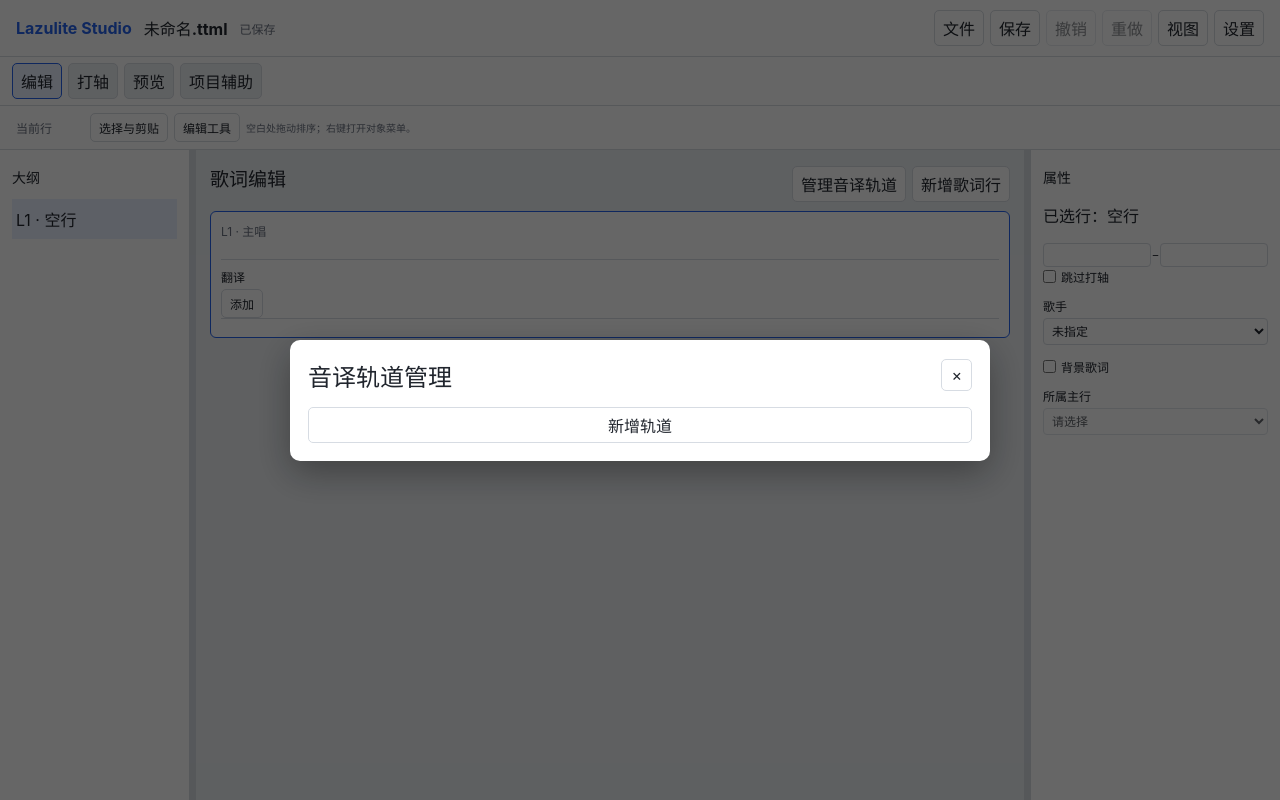
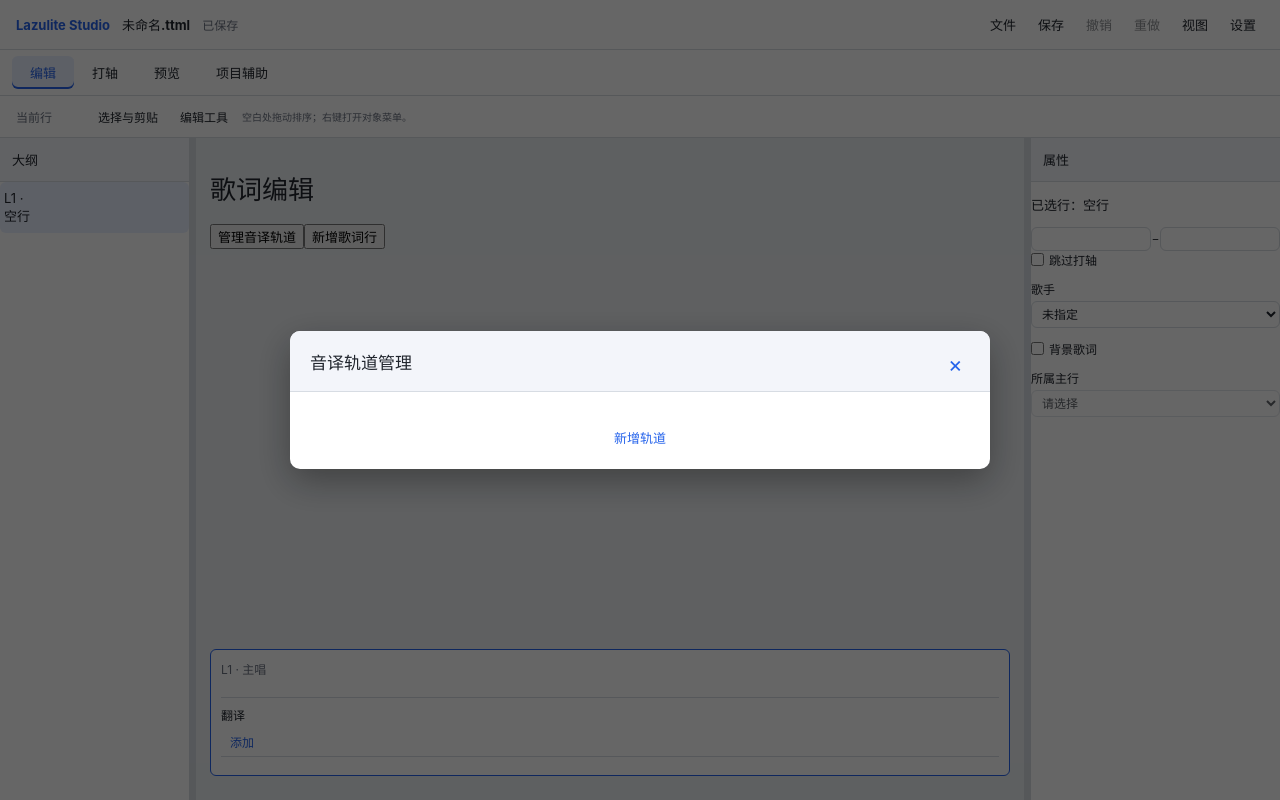
Before and after one commit to zet-wu/Lazulite-studio, a React (Vite) app in the folder frontend/: page /editor in a window 1280 px wide. Both pictures are taken after a click on the button "管理音译轨道". Built offline with nearby package versions, Linux system fonts and the light colour scheme.

Commit message:
统一桌面视觉层级与弹窗结构

```diff
--- a/frontend/src/features/editor/SettingsDialog.tsx
+++ b/frontend/src/features/editor/SettingsDialog.tsx
@@ -1,24 +1,25 @@
 import { useEffect, useRef, type ReactNode } from 'react';
 import styles from './semantic-editor.module.css';
 
-export function SettingsDialog({ title, close, children }: { title: string; close: () => void; children: ReactNode }) {
+export function SettingsDialog({ title, subtitle, close, children, actions }: { title: string; subtitle?: string; actions?: ReactNode; close: () => void; children: ReactNode }) {
   const ref = useRef<HTMLElement>(null);
+  const previous = useRef(document.activeElement instanceof HTMLElement ? document.activeElement : null);
   useEffect(() => {
-    const previous = document.activeElement instanceof HTMLElement ? document.activeElement : null;
-    ref.current?.focus();
-    return () => previous?.focus();
+    if (!ref.current?.contains(document.activeElement)) ref.current?.focus();
+    return () => previous.current?.focus();
   }, []);
   return <div className={styles.dialogBackdrop} role="presentation" onMouseDown={(event) => { if (event.target === event.currentTarget) close(); }}>
     <section ref={ref} tabIndex={-1} className={styles.dialog} role="dialog" aria-modal="true" aria-label={title} onKeyDown={(event) => {
       if (event.key === 'Escape') { event.stopPropagation(); close(); return; }
       if (event.key !== 'Tab') return;
-      const items = Array.from(ref.current?.querySelectorAll<HTMLElement>('button:not(:disabled), input:not(:disabled), textarea:not(:disabled), select:not(:disabled), [tabindex]:not([tabindex="-1"])') ?? []);
+      const items = Array.from(ref.current?.querySelectorAll<HTMLElement>('summary, button:not(:disabled), input:not(:disabled), textarea:not(:disabled), select:not(:disabled), [tabindex]:not([tabindex="-1"])') ?? []).filter(item => item.getClientRects().length > 0);
       if (!items.length) { event.preventDefault(); return; }
       if (event.shiftKey && (document.activeElement === items[0] || document.activeElement === ref.current)) { event.preventDefault(); items.at(-1)?.focus(); }
       else if (!event.shiftKey && document.activeElement === items.at(-1)) { event.preventDefault(); items[0].focus(); }
     }}>
-      <div className={styles.dialogHeader}><h2>{title}</h2><button aria-label={`关闭${title}`} onClick={close}>×</button></div>
-      {children}
+      <div className={styles.dialogHeader}><h2>{title}</h2>{subtitle && <span>{subtitle}</span>}<button aria-label={`关闭${title}`} onClick={close}>×</button></div>
+      <div className={styles.dialogBody}>{children}</div>
+      {actions && <div className={styles.dialogActions}>{actions}</div>}
     </section>
   </div>;
 }
--- a/frontend/src/features/editor/semantic-editor.module.css
+++ b/frontend/src/features/editor/semantic-editor.module.css
@@ -9,7 +9,7 @@
 .settingsMenu summary { cursor: pointer; list-style: none; border: 1px solid var(--line); border-radius: 5px; padding: 5px 8px; background: var(--panel); }
 .settingsMenu > div { position: absolute; right: 0; top: 100%; z-index: 12; display: grid; min-width: 130px; padding: 5px; border: 1px solid var(--line); border-radius: 5px; background: var(--panel); box-shadow: 0 5px 16px #0003; }
 .actions select { border: 1px solid var(--line); border-radius: 5px; background: var(--panel); color: var(--ink); padding: 5px; }
-.actions button, .actions label, .canvasHeader button, .line button, .inspector button { border: 1px solid var(--line); background: var(--panel); color: var(--ink); border-radius: 5px; padding: 5px 8px; cursor: pointer; }
+.actions button, .actions label, .line button, .inspector button { border: 1px solid var(--line); background: var(--panel); color: var(--ink); border-radius: 5px; padding: 5px 8px; cursor: pointer; }
 .actions label { display: inline-flex; align-items: center; }
 .actions button:disabled, .line button:disabled { opacity: .5; cursor: default; }
 .ribbon { display: flex; flex-wrap: wrap; align-items: center; gap: 6px; padding: 7px 16px; border-bottom: 1px solid var(--line); background: var(--panel); font-size: 12px; }
@@ -21,16 +21,13 @@
 .ribbonMenu summary { cursor: pointer; list-style: none; border: 1px solid var(--line); border-radius: 5px; padding: 5px 8px; }
 .ribbonMenu > div { position: absolute; top: 100%; left: 0; z-index: 12; display: grid; min-width: 190px; padding: 5px; border: 1px solid var(--line); border-radius: 5px; background: var(--panel); box-shadow: 0 5px 16px #0003; }
 .layout { flex: 1; display: grid; grid-template-columns: 190px minmax(0,1fr) 250px; min-width: 0; min-height: 0; overflow: hidden; }
-.outline, .inspector { min-width: 0; min-height: 0; overflow-y: auto; overscroll-behavior: contain; background: var(--panel); padding: 12px; border-right: 1px solid var(--line); }
+.outline, .inspector { min-width: 0; min-height: 0; overflow: hidden; display: flex; flex-direction: column; background: var(--panel); padding: 0; border-right: 1px solid var(--line); }
 .inspector { border-right: 0; border-left: 1px solid var(--line); }
-.outline h2, .inspector h2 { font-size: 14px; margin: 5px 0 12px; }
-.outlineRow { display: flex; align-items: flex-start; }
+.outline h2, .inspector h2 { flex: none; font-size: 13px; margin: 0; padding: 12px; border-bottom: 1px solid var(--line); background: var(--surface-container); }
+.outlineRow { display: flex; align-items: flex-start; height: 32px; }
 .outlineRow > button { flex: 1; min-width: 0; text-align: left; border: 0; background: transparent; color: var(--ink); padding: 8px 4px; overflow-wrap: anywhere; }
 .outlineRow > button.selected { background: var(--blue-soft); }
-.canvas { display: grid; grid-template-rows: auto minmax(0, 1fr); gap: 8px; padding: 14px; min-width: 0; min-height: 0; overflow: hidden; }
-.canvasHeader { display: flex; justify-content: space-between; align-items: center; }
-.canvasHeader > div { display: flex; flex-wrap: wrap; gap: 6px; }
-.canvasHeader h1 { margin: 0 0 12px; font-size: 19px; }
+.canvas { display: grid; grid-template-rows: minmax(0, 1fr); padding: 14px; min-width: 0; min-height: 0; overflow: hidden; }
 .lyricScroller { min-width: 0; min-height: 0; overflow-y: auto; overscroll-behavior: contain; }
 .virtualContent { position: relative; width: 100%; }
 .virtualRow { position: absolute; top: 0; left: 0; width: 100%; }
@@ -39,13 +36,11 @@
 .line:active, .word:active, .rubyTile:active, .romanizationRow:active, .romanizationUnit:active { cursor: grabbing; }
 .selectedLine { border-color: var(--blue); }
 .playheadLine { box-shadow: inset 4px 0 #e19731; }
-.dropLine { outline: 2px dashed #e19731; outline-offset: 2px; }
 .line:focus-visible { outline: 2px solid var(--blue); outline-offset: 2px; }
 .lineHeader { display: flex; flex-wrap: wrap; align-items: center; gap: 8px; font-size: 12px; color: var(--muted); }
 .words { display: flex; flex-wrap: wrap; gap: 8px; align-items: flex-start; padding: 10px 0; }
 .word { min-width: 0; border: 1px solid var(--line); padding: 6px; border-radius: 5px; background: var(--canvas); }
 .selectedWord { border-color: var(--blue); background: var(--blue-soft); }
-.dropWord { outline: 2px dashed #e19731; outline-offset: 2px; }
 .word:focus-within { outline: 2px solid var(--blue); outline-offset: 2px; }
 .wordMain { display: flex; gap: 3px; }
 .wordMain input { min-width: 0; width: 12ch; max-width: 100%; }
@@ -56,8 +51,8 @@
 .rubyAdd { display: flex; flex-wrap: wrap; align-items: center; gap: 2px; }
 .rubyAdd button { font-size: 11px; padding: 2px 4px; }
 .rubyAdd input { width: 10ch; }
-.selectedRuby { background: #e9f6ef; border-radius: 4px; }
-.rubyTile:focus-within { outline: 2px solid #258457; outline-offset: 2px; }
+.selectedRuby { background: var(--blue-soft); border-radius: 4px; }
+.rubyTile:focus-within { outline: 2px solid var(--blue); outline-offset: 2px; }
 .rubyTile input { width: 8ch; }
 .times { display: inline-flex; gap: 2px; align-items: center; font-size: 11px; }
 .times input { width: 7ch; min-width: 0; font-variant-numeric: tabular-nums; }
@@ -89,10 +84,12 @@
 .error { margin: 0; padding: 8px 16px; background: #fff0ed; color: #a32b20; }
 :global([data-theme='dark']) .error { background: #4b292b; color: #ffd3ce; }
 .dialogBackdrop { position: fixed; inset: 0; z-index: 20; display: grid; place-items: center; background: #0009; padding: 12px; }
-.dialog { box-sizing: border-box; width: min(700px, 100%); max-height: min(88dvh, 850px); overflow: auto; padding: 18px; border-radius: 10px; background: var(--panel); color: var(--ink); box-shadow: 0 12px 36px #0005; }
+.dialog { box-sizing: border-box; width: min(700px, 100%); max-height: min(88dvh, 850px); overflow: hidden; display: flex; flex-direction: column; padding: 0; border-radius: var(--surface-radius); background: var(--panel); color: var(--ink); box-shadow: 0 12px 36px #0005; }
 .dialogHeader, .dialogActions, .dialogTabs, .inlineFields { display: flex; align-items: center; gap: 8px; }
-.dialogHeader { justify-content: space-between; }
-.dialogHeader h2 { margin: 0; }
+.dialogHeader { flex: none; padding: 14px 20px; border-bottom: 1px solid var(--line); background: var(--surface-container); }
+.dialogHeader h2 { margin: 0; font-size: 17px; font-weight: 600; }
+.dialogHeader > span { color: var(--muted); font-size: 12px; }
+.dialogHeader > button { margin-left: auto; width: 32px; height: 32px; padding: 0; font-size: 22px; border: 0; background: transparent; }
 .dialog button { border: 1px solid var(--line); border-radius: 5px; background: var(--panel); color: var(--ink); padding: 5px 9px; cursor: pointer; }
 .dialog button:disabled { opacity: .5; cursor: default; }
 .dialogTabs { margin: 14px 0; flex-wrap: wrap; }
@@ -107,7 +104,7 @@
 .manualGraphemes > span { display: inline-flex; align-items: center; }
 .manualGraphemes button { margin: 0 2px; padding: 3px !important; min-width: 17px; font-size: 14px; }
 .manualGraphemes button[aria-pressed="true"] { color: var(--blue); border-color: var(--blue); }
-.dialogActions { margin: 16px 0; justify-content: flex-end; }
+.dialogActions { flex: none; margin: 0; padding: 12px 20px; justify-content: flex-end; border-top: 1px solid var(--line); background: var(--surface-container); }
 .romanizationPreview { display: grid; gap: 8px; max-height: 45dvh; overflow: auto; }
 .romanizationPreview > div { display: grid; grid-template-columns: minmax(90px, 1fr) minmax(145px, 2fr) minmax(120px, 1fr); gap: 5px 10px; align-items: center; border-top: 1px solid var(--line); padding: 7px 0; }
 .romanizationPreview small { overflow: hidden; text-overflow: ellipsis; white-space: nowrap; }
@@ -154,7 +151,6 @@
 .splitAssignment { display: flex; align-items: center; justify-content: space-between; gap: .8rem; min-width: 0; }
 .splitAssignment span { min-width: 0; overflow-wrap: anywhere; }
 .contextMenu { position: fixed; z-index: 30; display: grid; min-width: 200px; max-height: min(70dvh, 420px); overflow-y: auto; padding: 5px; border: 1px solid var(--line); border-radius: 6px; background: var(--panel); color: var(--ink); box-shadow: 0 10px 28px #0004; }
-.contextMenu strong { padding: 6px 8px; font-size: 12px; overflow-wrap: anywhere; }
 .contextMenu button { width: 100%; border: 0; border-radius: 4px; padding: 6px 8px; text-align: left; background: transparent; color: var(--ink); cursor: pointer; }
 .contextMenu button:hover, .contextMenu button:focus-visible { background: var(--blue-soft); }
 .contextMenu button:disabled { opacity: .45; cursor: default; }
@@ -167,6 +163,60 @@
 .inspector input[type="checkbox"] { width: auto; flex: none; margin: 0; }
 .columnSeparator { cursor: col-resize; background: var(--line); touch-action: none; }
 .columnSeparator:hover, .columnSeparator:focus-visible { background: var(--blue); outline: none; }
-.canvasHeader { flex-wrap: wrap; gap: 6px; }
 
 .rubyGenerationChoices { max-height: 18dvh; overflow-y: auto; align-content: flex-start; }
+
+.panelBody { min-height: 0; min-width: 0; overflow-y: auto; overscroll-behavior: contain; padding: 10px; }
+.outlineRow > button { display: grid; grid-template-columns: 4ch minmax(0, 1fr); gap: 6px; align-items: baseline; border-radius: var(--control-radius); }
+.outlineNumber { color: var(--muted); font-size: var(--label-size); font-variant-numeric: tabular-nums; }
+.outlineText { overflow: hidden; text-overflow: ellipsis; white-space: nowrap; font-size: var(--body-size); }
+.outlineText:has(small) { padding-left: 8px; }
+.outlineText small, .fieldContext { color: var(--muted); font-size: var(--label-size); }
+.appendLine { display: block; width: 100%; min-height: 40px; margin: 0 0 10px; border: 0; border-radius: var(--control-radius); background: var(--surface-high); color: var(--blue); font-size: 24px; }
+.dialogBody { min-height: 0; overflow: auto; padding: 16px 20px; font-size: var(--body-size); }
+.dialog button, .line button, .inspector button { border-color: transparent; background: transparent; color: var(--blue); border-radius: var(--control-radius); }
+.dialogActions > button { min-height: 32px; padding: 6px 14px; }
+.dialogActions > button:last-child { background-color: var(--blue); color: var(--on-primary); }
+.dialogActions > button:first-child:not(:last-child) { background-color: transparent; color: var(--blue); }
+.dialogTabs button { background: var(--surface-container); }
+.dialogTabs .activeTab { background: var(--blue-soft); color: var(--blue); }
+.settingsMenu summary, .ribbonMenu summary { border: 0; background: transparent; color: var(--ink); border-radius: var(--control-radius); }
+.settingsMenu summary:hover, .ribbonMenu summary:hover, .settingsMenu[open] summary, .ribbonMenu[open] summary { background: var(--state-hover); }
+.settingsMenu > div, .ribbonMenu > div, .contextMenu { background: var(--surface-container); border-radius: var(--surface-radius); }
+.settingsMenu > div button, .settingsMenu > div label, .ribbonMenu > div button { width: 100%; min-height: 32px; border: 0; background: transparent; color: var(--ink); border-radius: 4px; text-align: left; padding: 6px 10px; }
+.settingsMenu > div label:hover { background: var(--state-hover); }
+.modeTabs { gap: 0; }
+.modeTabs button { border: 0; background: transparent; border-radius: var(--control-radius); padding: 7px 18px; }
+.modeTabs button[aria-current="page"] { color: var(--blue); background: var(--blue-soft); box-shadow: inset 0 -2px var(--blue); }
+.wordMain input { font-size: var(--lyric-size); line-height: 1.45; }
+.rubyGenerationRow > strong { font-size: var(--lyric-size); font-weight: 500; }
+.rubyGenerationRow > small { color: var(--muted); font-variant-numeric: tabular-nums; }
+.rubyGenerationRow { background: var(--surface-container); border: 0; padding: 10px; }
+.rubyGenerationRows { max-height: none; overflow: visible; }
+.rubyGenerationRowsVirtual { height: 40dvh; overflow: auto; }
+.sourceChoices summary { cursor: pointer; padding: 6px 0; color: var(--muted); }
+.sourceChoices fieldset { margin-top: 6px; }
+.dialog:has(.rubyGenerationRowsVirtual) .dialogBody { overflow: auto; }
+
+/* Native selection is disabled only on sortable surfaces, never on text editors. */
+.line, .outlineRow, .word, .rubyTile, .romanizationRow, .romanizationUnit { user-select: none; }
+.line input, .line textarea, .line [contenteditable], .dialogBody { user-select: text; }
+.page[data-object-drag] { cursor: grabbing; }
+.page [data-drag-placeholder] { border: 1px dashed var(--blue); background: var(--blue-soft); box-shadow: none; }
+.page [data-drag-placeholder] > * { visibility: hidden; }
+.dragGhost { position: fixed; top: 0; left: 0; z-index: 100; pointer-events: none; opacity: .85; margin: 0; box-shadow: 0 10px 28px #0004; max-height: 65vh; overflow: hidden; cursor: grabbing; }
+@media (prefers-reduced-motion: reduce) { .page * { scroll-behavior: auto; } }
+
+.page { font-size: var(--body-size); }
+.page input:not([type="checkbox"]):not([type="range"]), .page select, .page textarea { border: 1px solid var(--line); border-radius: var(--control-radius); color: var(--ink); background-color: var(--panel); padding: 4px 6px; }
+.page .wordMain input[readonly] { border-color: transparent; background-color: transparent; }
+.romanizationUnit > input, .romanizationPlain > input, .rubyTile > input { font-size: 15px; }
+.romanizationHeader strong { font-size: var(--label-size); font-weight: 500; }
+.romanizationTrackHeader { color: var(--muted); font-size: var(--label-size); }
+.inspector p { font-size: var(--body-size); }
+.dragGhost[data-drop-error]::after { content: attr(data-drop-error); display: block; color: var(--danger); background: var(--panel); padding: 8px; }
+.actions > button { border: 0; background: transparent; }
+.actions > .primaryButton { background-color: var(--blue); color: var(--on-primary); padding-inline: 12px; }
+.settingsMenu button[aria-pressed]::before { content: ' '; display: inline-block; width: 1.4em; }
+.settingsMenu button[aria-pressed="true"]::before { content: '✓'; color: var(--blue); }
+.settingsMenu button[aria-pressed="true"] { background: var(--blue-soft); }
--- a/frontend/src/shared/tokens.css
+++ b/frontend/src/shared/tokens.css
@@ -37,3 +37,28 @@ button, input, select { font: inherit; }
 button { cursor: pointer; }
 button:disabled { cursor: not-allowed; opacity: .48; }
 :focus-visible { outline: 2px solid var(--blue); outline-offset: 1px; }
+
+/* Compact desktop roles shared by editor surfaces and controls. */
+:root {
+  --surface-container: #f3f5fa;
+  --surface-high: #e7ecf5;
+  --on-primary: #fff;
+  --state-hover: color-mix(in srgb, var(--blue) 9%, transparent);
+  --state-pressed: color-mix(in srgb, var(--blue) 16%, transparent);
+  --control-radius: 6px;
+  --surface-radius: 10px;
+  --label-size: 12px;
+  --body-size: 13px;
+  --lyric-size: 16px;
+  --space-sm: 8px;
+  --space-md: 12px;
+  --space-lg: 20px;
+}
+:root[data-theme='dark'] {
+  --surface-container: #222e40;
+  --surface-high: #2d3a50;
+  --on-primary: #102c61;
+}
+button, input, select, textarea { font-family: inherit; }
+button:not(:disabled):hover { background-image: linear-gradient(var(--state-hover), var(--state-hover)); }
+button:not(:disabled):active { background-image: linear-gradient(var(--state-pressed), var(--state-pressed)); }
```
Also changed, not shown: frontend/src/features/editor/BatchToolsPanel.tsx (+4 -4 lines), frontend/src/features/editor/LineSplitDialog.tsx (+4 -6 lines), frontend/src/features/editor/SegmentationPanel.tsx (+4 -6 lines).
